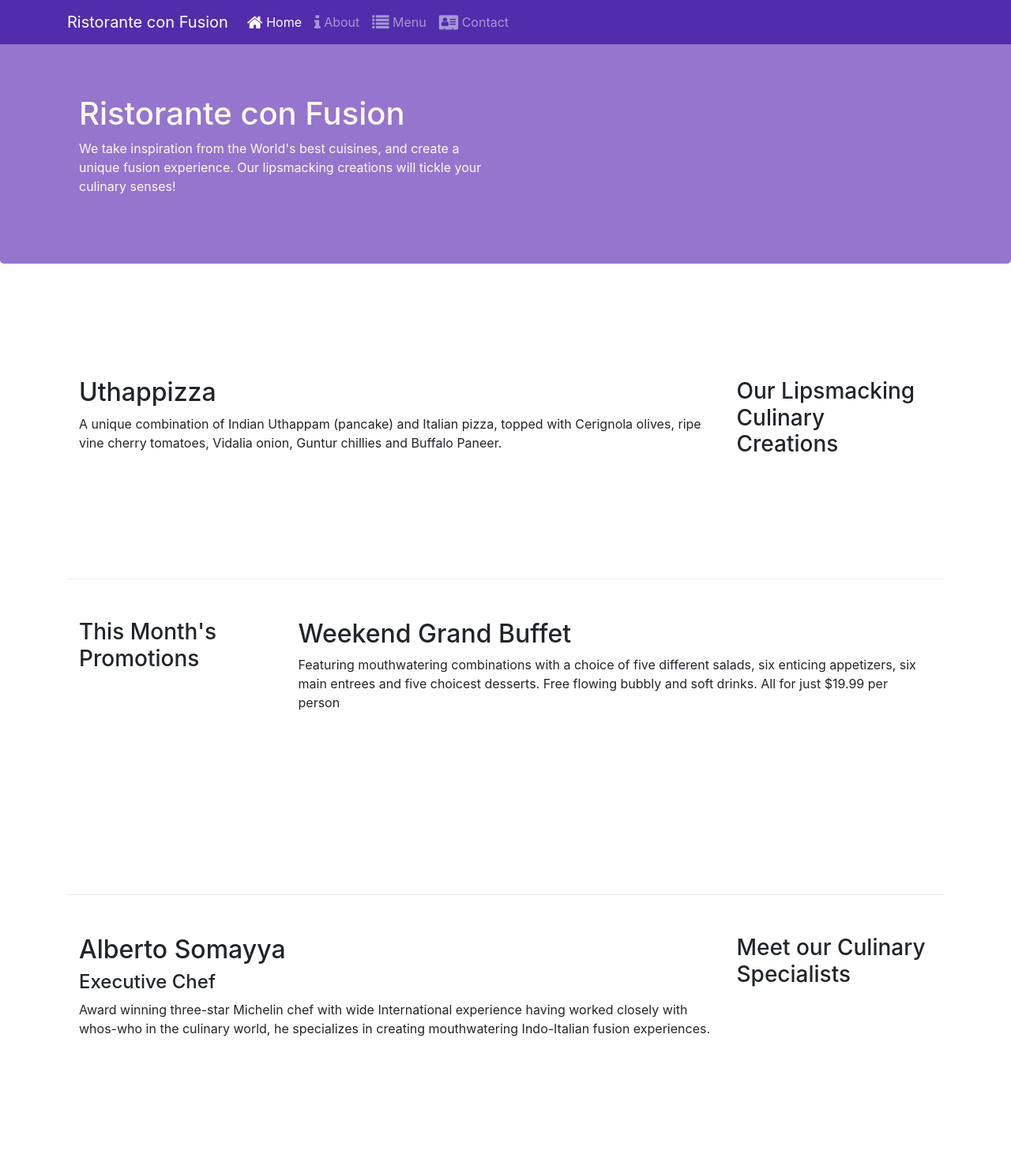
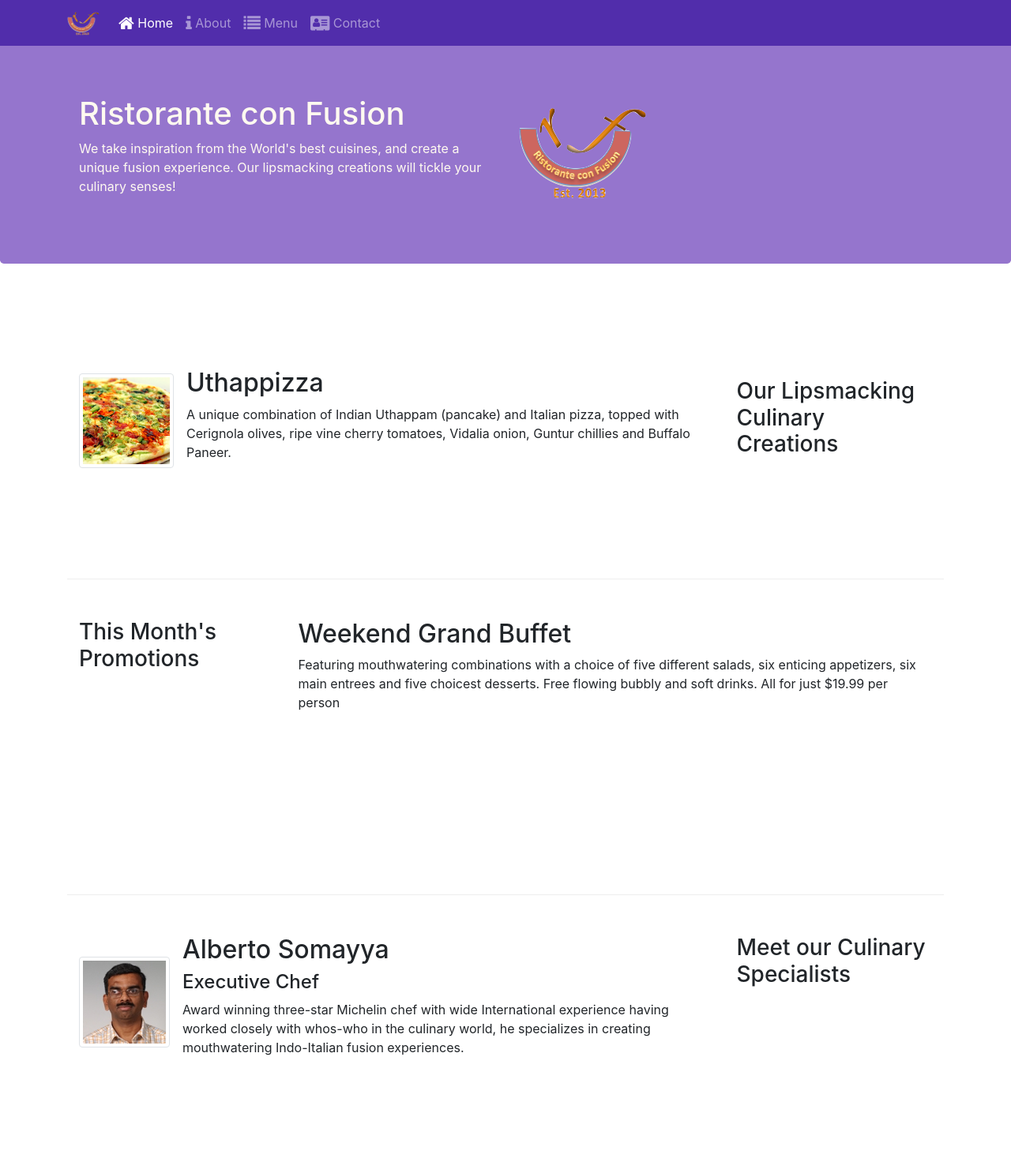
Before and after one commit to DhruvTrehan29/BootStrap-Website-, a website: page index.html in a window 1280 px wide. Shown: the top 1486 px of the page at 79% size. Drawn offline with nearby package versions, Linux system fonts and the light colour scheme.

Commit message:
Images and media

```diff
--- a/index.html
+++ b/index.html
@@ -21,7 +21,7 @@
             <button class="navbar-toggler" type="button" data-toggle="collapse" data-target="#Navbar">
                 <span class="navbar-toggler-icon"></span>
             </button>
-        <a class="navbar-brand" href="#">Ristorante con Fusion</a>
+        <a class="navbar-brand" href="#"><img src="img/logo.png" class="img-fluid" height="30" width="41" alt="Not Found"></a>
         <div class="collapse navbar-collapse" id="Navbar">
             <ul class="navbar-nav mr-auto">
                 <li class="nav-item active"><a class="nav-link" href="#"><span class="fa fa-home fa-lg"></span> Home</a></li>
@@ -40,8 +40,9 @@
                     <h1>Ristorante con Fusion</h1>
                     <p>We take inspiration from the World's best cuisines, and create a unique fusion experience. Our lipsmacking creations will tickle your culinary senses!</p>
                 </div>
-                <div class="col-12 col-sm">
-                </div>
+                <div class="col-12 col-sm align-self-center">
+                    <img src="img/logo.png" class="img-fluid" alt=" Not Found">
+                 </div>
             </div>
         </div>
     </header>
@@ -52,8 +53,14 @@
                 <h3>Our Lipsmacking Culinary Creations</h3>
             </div>
             <div class="col col-sm order-sm-first col-md">
-                <h2>Uthappizza</h2>
-                <p>A unique combination of Indian Uthappam (pancake) and Italian pizza, topped with Cerignola olives, ripe vine cherry tomatoes, Vidalia onion, Guntur chillies and Buffalo Paneer.</p>
+                <div class="media">
+                    <img class="d-flex mr-3 img-thumbnail align-self-center" src="img/uthappizza.png" alt="Not Found">
+            <div class="media-body">
+                <h2 class="mt-0">Uthappizza</h2>
+                <p class="d-none d-sm-block">A unique combination of Indian Uthappam (pancake) and Italian pizza, topped with Cerignola olives, ripe vine cherry tomatoes, Vidalia onion, Guntur chillies and Buffalo Paneer.</p>
+            </div>
+                </div>
+
             </div>
         </div>
 
@@ -64,7 +71,7 @@
             </div>
             <div class="col col-sm col-md">
                 <h2>Weekend Grand Buffet</h2>
-                <p>Featuring mouthwatering combinations with a choice of five different salads, six enticing appetizers, six main entrees and five choicest desserts. Free flowing bubbly and soft drinks. All for just $19.99 per person </p>
+                <p class="d-none d-sm-block">Featuring mouthwatering combinations with a choice of five different salads, six enticing appetizers, six main entrees and five choicest desserts. Free flowing bubbly and soft drinks. All for just $19.99 per person </p>
             </div>
         </div>
 
@@ -73,9 +80,15 @@
                 <h3>Meet our Culinary Specialists</h3>
             </div>
             <div class="col col-sm order-sm-first col-md">
-                <h2>Alberto Somayya</h2>
-                <h4>Executive Chef</h4>
-                <p>Award winning three-star Michelin chef with wide International experience having worked closely with whos-who in the culinary world, he specializes in creating mouthwatering Indo-Italian fusion experiences. </p>
+                <div class="media">
+                    <img class="d-flex mr-3  img-thumbnail align-self-center" src="img/alberto.png" alt="No Image Found" style="float: left;">
+                    <div class="media-body">
+                        <h2>Alberto Somayya</h2>
+                        <h4>Executive Chef</h4>
+                        <p class="d-none d-sm-block">Award winning three-star Michelin chef with wide International experience having worked closely with whos-who in the culinary world, he specializes in creating mouthwatering Indo-Italian fusion experiences. </p>
+                    </div>
+                </div>
+
             </div>
         </div>
     </div>
```
Also changed, not shown: aboutus.html (+4 -3 lines), img/alberto.png (added), img/buffet.png (added), img/logo.png (added), img/uthappizza.png (added), 1 other file.
